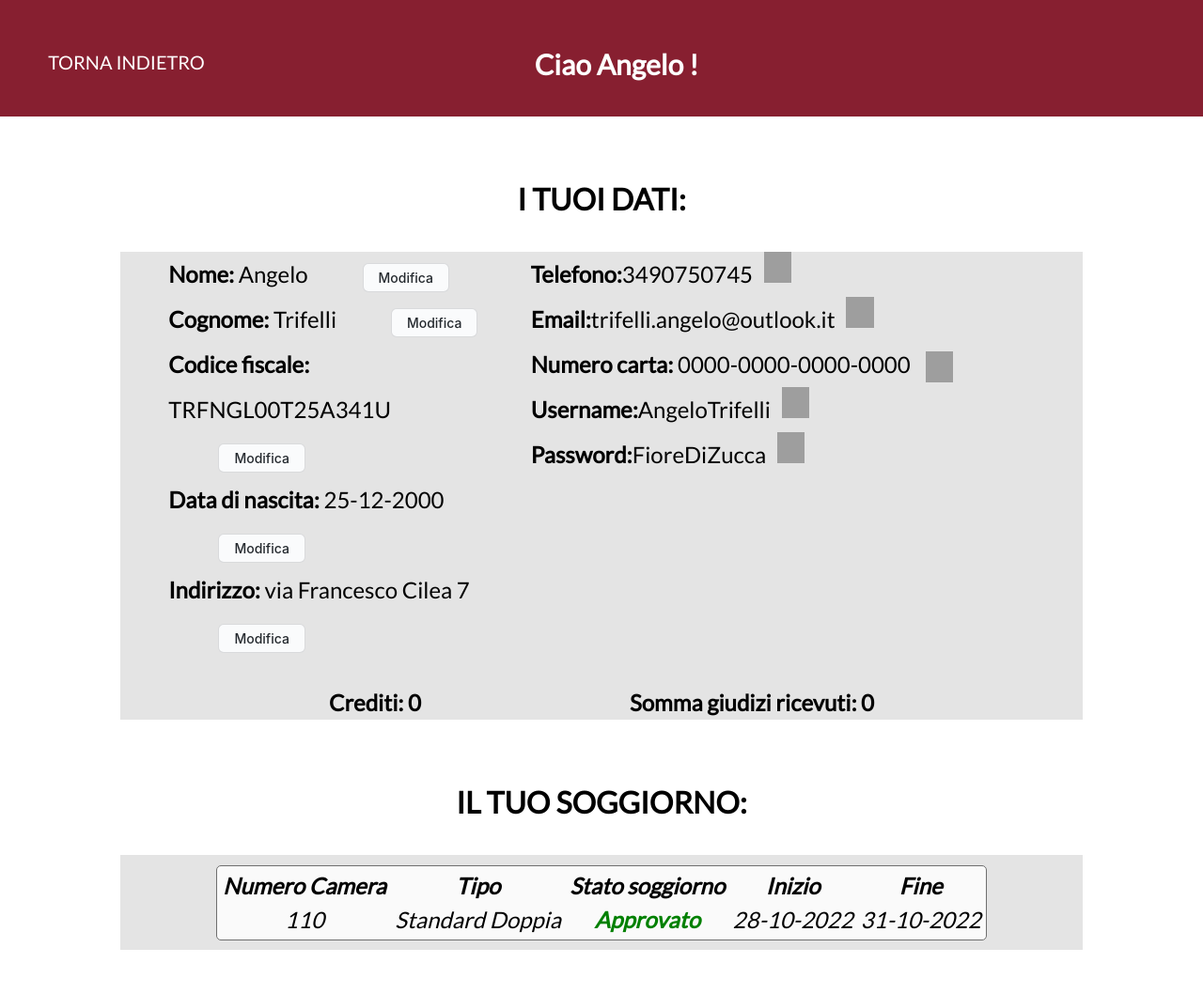
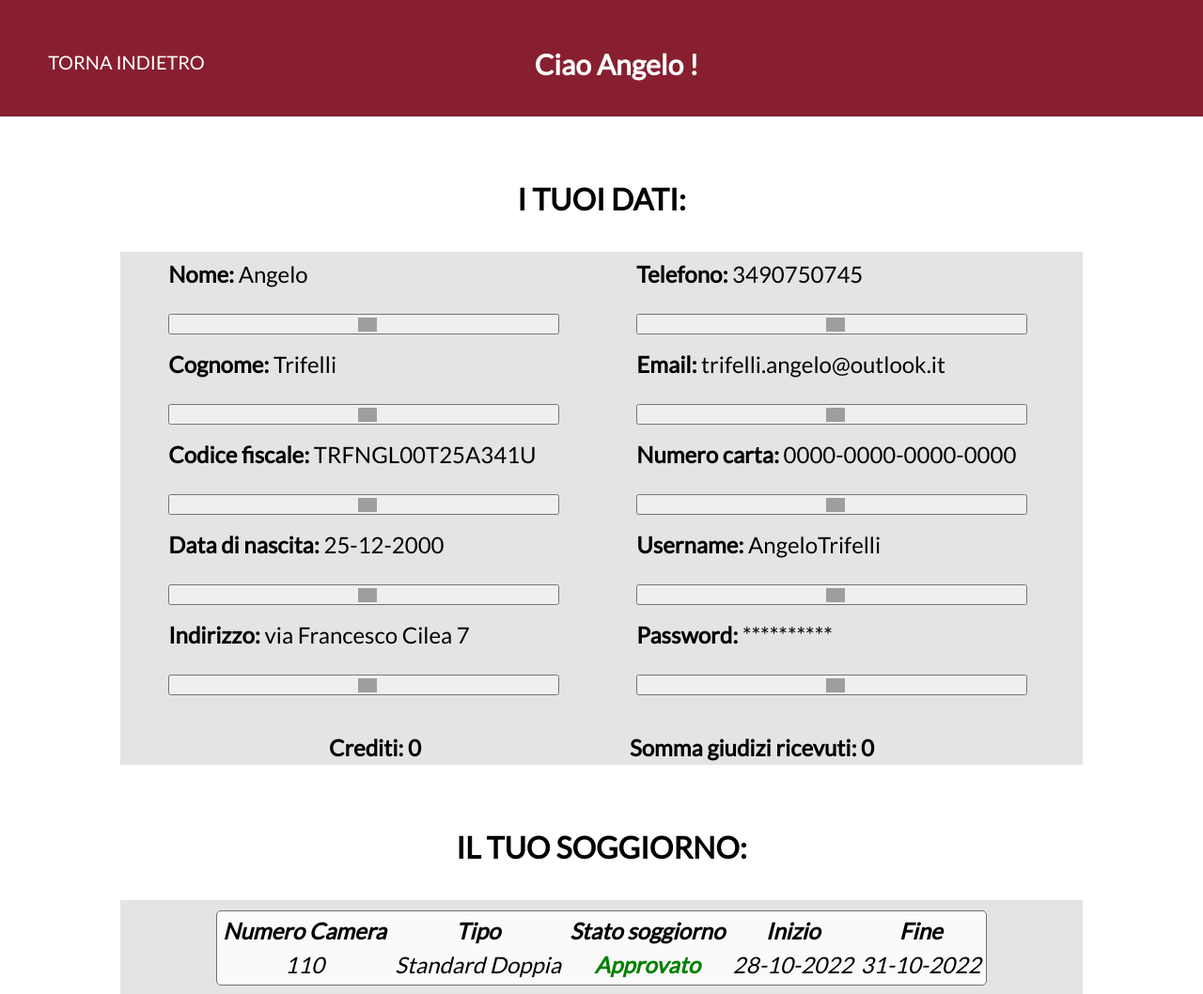
Before and after one commit to AngeloTrifelli/Tesina-LWEB, a PHP site: page /datiPersonali.php in a window 1280 px wide. Shown: the top 1058 px of the page at 94% size. Run offline with PHP 8.4, Linux system fonts and the light colour scheme; grey boxes are pictures that could not be loaded.

Commit message:
Update datiPersonali.php

```diff
--- a/PHP/datiPersonali.php
+++ b/PHP/datiPersonali.php
@@ -28,40 +28,70 @@
 
     <h3 class="titoloImportante alignCenter">I TUOI DATI:</h3>
     <div class="mainContainer marginBottom">
-        <form>
+        <form action="modificaDatiUtente.php"  method="post">
             <div class="containerDati">
                 <div class="datiUtenteSx">
                     <div>
-                        <strong>Nome:</strong> Angelo <input type="submit" class="modificaButton" value="Modifica" />
+                        <strong>Nome:</strong> Angelo
+                        <button class="button" type="submit" name="nome" value="nome">
+                            <img class="immagine" src="../Immagini/edit.png" />
+                        </button>
                     </div>
                     <div>
-                        <strong>Cognome:</strong> Trifelli <input type="submit" class="modificaButton" value="Modifica" />
+                        <strong>Cognome:</strong> Trifelli
+                        <button class="button" type="submit" name="cognome" value="cognome">
+                            <img class="immagine" src="../Immagini/edit.png" />
+                        </button>
                     </div>
                     <div>
-                        <strong>Codice fiscale:</strong> TRFNGL00T25A341U <input type="submit" class="modificaButton" value="Modifica" />
+                        <strong>Codice fiscale:</strong> TRFNGL00T25A341U
+                        <button class="button" type="submit" name="codFisc" value="codFisc">
+                            <img class="immagine" src="../Immagini/edit.png" />
+                        </button>
                     </div>
                     <div>
-                        <strong>Data di nascita:</strong> 25-12-2000 <input type="submit" class="modificaButton" value="Modifica" />
+                        <strong>Data di nascita:</strong> 25-12-2000
+                        <button class="button" type="submit" name="dataNascita" value="dataNascita">
+                            <img class="immagine" src="../Immagini/edit.png" />
+                        </button>
                     </div>
                     <div>
-                        <strong>Indirizzo:</strong> via Francesco Cilea 7 <input type="submit" class="modificaButton" value="Modifica" />
+                        <strong>Indirizzo:</strong> via Francesco Cilea 7
+                        <button class="button" type="submit" name="indirizzo" value="indirizzo">
+                            <img class="immagine" src="../Immagini/edit.png" />
+                        </button>
                     </div>
                 </div>
                 <div class="datiUtenteDx">
-                    <div class="data">
-                        <strong>Telefono:</strong> 3490750745 <input type="image" class="immagine" alt="modifica"  src="../Immagini/edit.png"/>
-                    </div>
-                    <div class="data">
-                        <strong>Email:</strong> trifelli.angelo@outlook.it <input type="image" class="immagine" alt="modifica"  src="../Immagini/edit.png"/>
+                    <div>
+                        <strong>Telefono:</strong> 3490750745
+                        <button class="button" type="submit" name="telefono" value="telefono">
+                            <img class="immagine" src="../Immagini/edit.png" />
+                        </button>
                     </div>
                     <div>
-                        <strong>Numero carta:</strong> 0000-0000-0000-0000 <input type="image" class="immagine" alt="modifica"  src="../Immagini/edit.png"/>
+                        <strong>Email:</strong> trifelli.angelo@outlook.it
+                        <button class="button" type="submit" name="email" value="email">
+                            <img class="immagine" src="../Immagini/edit.png" />
+                        </button>
                     </div>
-                    <div class="data">
-                        <strong>Username:</strong> AngeloTrifelli<input type="image" class="immagine" alt="modifica"  src="../Immagini/edit.png"/>
+                    <div>
+                        <strong>Numero carta:</strong> 0000-0000-0000-0000
+                        <button class="button" type="submit" name="numeroCarta" value="numeroCarta">
+                            <img class="immagine" src="../Immagini/edit.png" />
+                        </button>
                     </div>
-                    <div class="data">
-                        <strong>Password:</strong> FioreDiZucca <input type="image" class="immagine" alt="modifica"  src="../Immagini/edit.png"/>
+                    <div>
+                        <strong>Username:</strong> AngeloTrifelli
+                        <button class="button" type="submit" name="username" value="username">
+                            <img class="immagine" src="../Immagini/edit.png" />
+                        </button>
+                    </div>
+                    <div>
+                        <strong>Password:</strong> **********
+                        <button class="button" type="submit" name="password" value="password">
+                            <img class="immagine" src="../Immagini/edit.png" />
+                        </button>
                     </div>
                 </div>
             </div>
```
